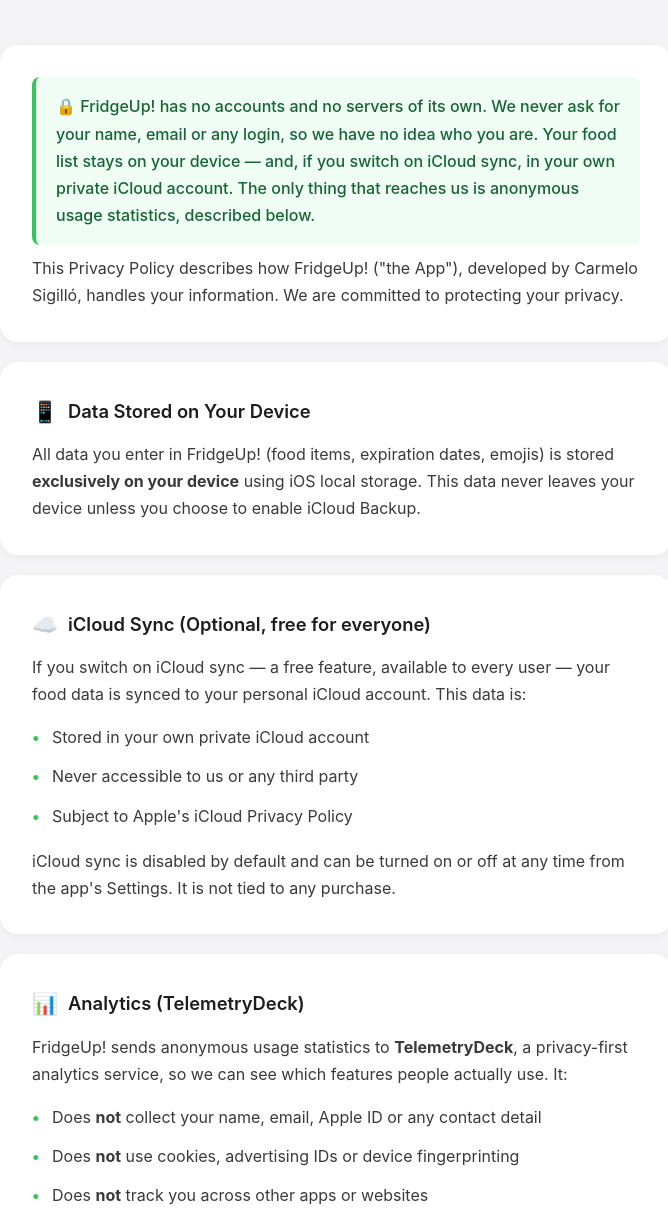
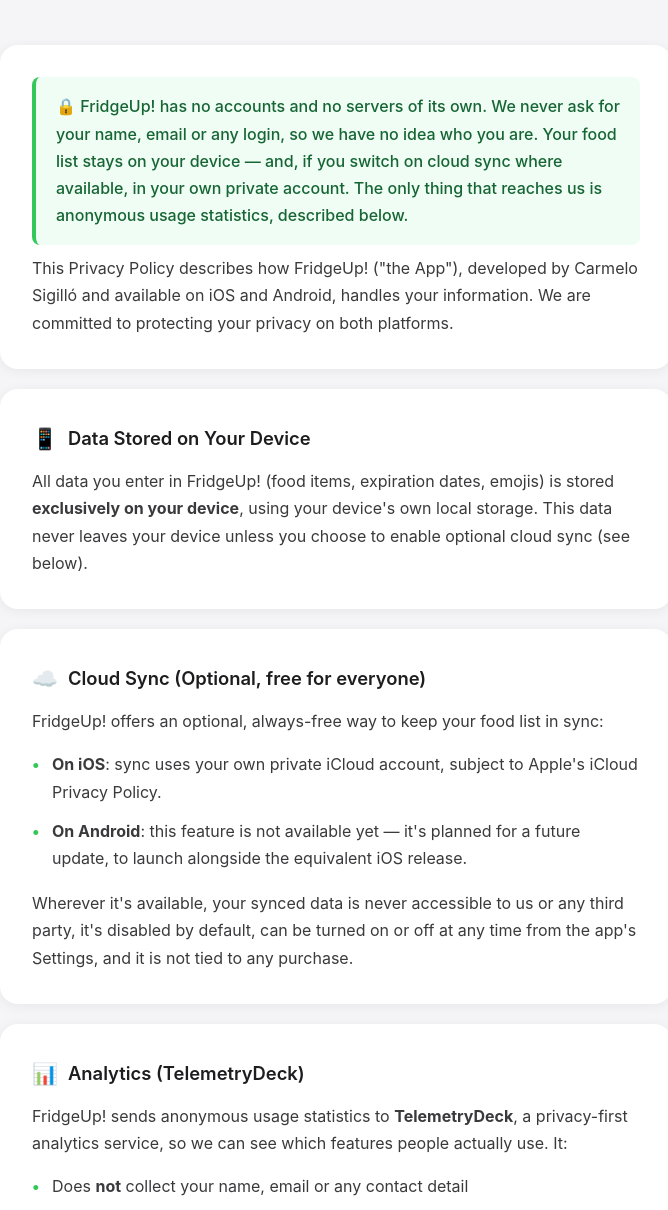
Before and after one commit to csigillo-ux/fridgeup-privacy, a plain HTML site: page index.html in a window 1280 px wide. Shown: the part 352-1562 px from the top of the page, without its empty margins (304-972 px from the left). Drawn offline with Linux system fonts and the light colour scheme.

Commit message:
index.html aktualisieren

```diff
--- a/index.html
+++ b/index.html
@@ -112,38 +112,37 @@
 
     <div class="card">
         <div class="highlight">
-            <p>🔒 FridgeUp! has no accounts and no servers of its own. We never ask for your name, email or any login, so we have no idea who you are. Your food list stays on your device — and, if you switch on iCloud sync, in your own private iCloud account. The only thing that reaches us is anonymous usage statistics, described below.</p>
+            <p>🔒 FridgeUp! has no accounts and no servers of its own. We never ask for your name, email or any login, so we have no idea who you are. Your food list stays on your device — and, if you switch on cloud sync where available, in your own private account. The only thing that reaches us is anonymous usage statistics, described below.</p>
         </div>
-        <p>This Privacy Policy describes how FridgeUp! ("the App"), developed by Carmelo Sigilló, handles your information. We are committed to protecting your privacy.</p>
+        <p>This Privacy Policy describes how FridgeUp! ("the App"), developed by Carmelo Sigilló and available on iOS and Android, handles your information. We are committed to protecting your privacy on both platforms.</p>
     </div>
 
     <div class="card">
         <h2><span class="icon">📱</span> Data Stored on Your Device</h2>
-        <p>All data you enter in FridgeUp! (food items, expiration dates, emojis) is stored <strong>exclusively on your device</strong> using iOS local storage. This data never leaves your device unless you choose to enable iCloud Backup.</p>
+        <p>All data you enter in FridgeUp! (food items, expiration dates, emojis) is stored <strong>exclusively on your device</strong>, using your device's own local storage. This data never leaves your device unless you choose to enable optional cloud sync (see below).</p>
     </div>
 
     <div class="card">
-        <h2><span class="icon">☁️</span> iCloud Sync (Optional, free for everyone)</h2>
-        <p>If you switch on iCloud sync — a free feature, available to every user — your food data is synced to your personal iCloud account. This data is:</p>
+        <h2><span class="icon">☁️</span> Cloud Sync (Optional, free for everyone)</h2>
+        <p>FridgeUp! offers an optional, always-free way to keep your food list in sync:</p>
         <ul>
-            <li>Stored in your own private iCloud account</li>
-            <li>Never accessible to us or any third party</li>
-            <li>Subject to Apple's iCloud Privacy Policy</li>
+            <li><strong>On iOS</strong>: sync uses your own private iCloud account, subject to Apple's iCloud Privacy Policy.</li>
+            <li><strong>On Android</strong>: this feature is not available yet — it's planned for a future update, to launch alongside the equivalent iOS release.</li>
         </ul>
-        <p style="margin-top: 12px;">iCloud sync is disabled by default and can be turned on or off at any time from the app's Settings. It is not tied to any purchase.</p>
+        <p style="margin-top: 12px;">Wherever it's available, your synced data is never accessible to us or any third party, it's disabled by default, can be turned on or off at any time from the app's Settings, and it is not tied to any purchase.</p>
     </div>
 
     <div class="card">
         <h2><span class="icon">📊</span> Analytics (TelemetryDeck)</h2>
         <p>FridgeUp! sends anonymous usage statistics to <strong>TelemetryDeck</strong>, a privacy-first analytics service, so we can see which features people actually use. It:</p>
         <ul>
-            <li>Does <strong>not</strong> collect your name, email, Apple ID or any contact detail</li>
+            <li>Does <strong>not</strong> collect your name, email or any contact detail</li>
             <li>Does <strong>not</strong> use cookies, advertising IDs or device fingerprinting</li>
             <li>Does <strong>not</strong> track you across other apps or websites</li>
             <li>Is fully GDPR compliant</li>
         </ul>
         <p style="margin-top: 12px;">What we receive is a short list of event names — for example: app launched, food item added, theme changed, PRO activated. <strong>No food names, no expiry dates, no photos and no personal content ever leave your device.</strong></p>
-        <p style="margin-top: 12px;">To tell one installation apart from another, each event carries a device identifier. FridgeUp! takes the identifier iOS assigns to this developer's apps on your device and converts it into an irreversible hash <em>before</em> it leaves your device. We cannot turn that hash back into your device, your Apple ID or you — and since we hold no account of any kind, there is nothing for it to be linked to. Apple's privacy label classifies this as a "Device ID", which is why you will see it listed there as data that is <em>not</em> linked to you and <em>not</em> used for tracking.</p>
+        <p style="margin-top: 12px;">To tell one installation apart from another, each event carries a device identifier. FridgeUp! takes an identifier your device's operating system assigns to apps on it (identifierForVendor on iOS, or a comparable identifier on Android) and converts it into an irreversible hash <em>before</em> it leaves your device. We cannot turn that hash back into your device or you — and since we hold no account of any kind, there is nothing for it to be linked to.</p>
         <p style="margin-top: 12px;">For more information, see <a href="https://telemetrydeck.com/privacy/" target="_blank">TelemetryDeck's Privacy Policy</a>.</p>
     </div>
 
@@ -164,7 +163,7 @@
 
     <div class="card">
         <h2><span class="icon">💳</span> Purchases</h2>
-        <p>In-app purchases (FridgeUp! PRO and tips) are processed exclusively through Apple's App Store. We do not collect or store any payment information. All transactions are handled by Apple and subject to <a href="https://www.apple.com/legal/privacy/" target="_blank">Apple's Privacy Policy</a>.</p>
+        <p>In-app purchases (FridgeUp! PRO and tips) are processed exclusively through the app store you downloaded FridgeUp! from — Apple's App Store on iOS, or Google Play on Android. We do not collect or store any payment information ourselves. All transactions are handled by Apple or Google and subject to <a href="https://www.apple.com/legal/privacy/" target="_blank">Apple's Privacy Policy</a> or <a href="https://policies.google.com/privacy" target="_blank">Google's Privacy Policy</a>, respectively.</p>
     </div>
 
     <div class="card">
```
